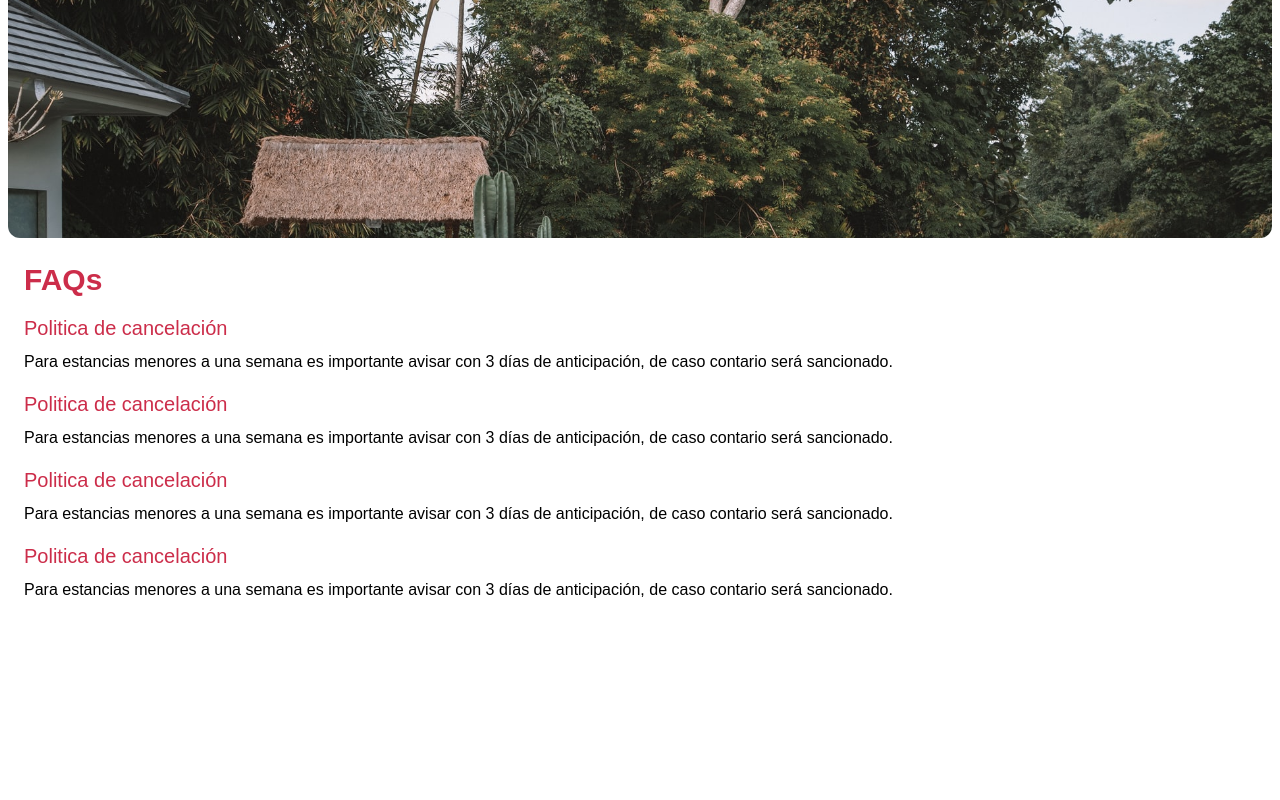
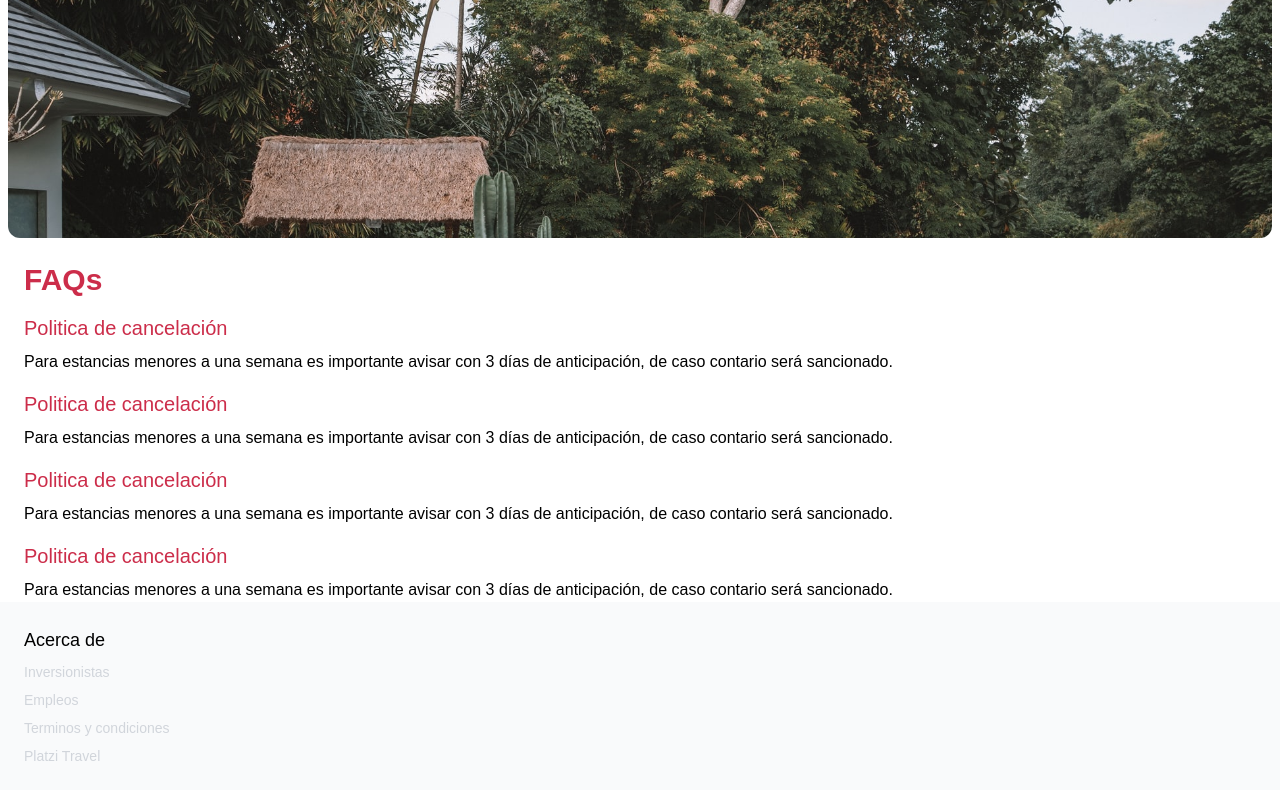
Before and after one commit to jrodriguez-wm/tailwindcss, a website: page public/index.html in a window 1280 px wide. Shown: the part 2450-3250 px from the top of the page. Drawn offline with Linux system fonts and the light colour scheme.

Commit message:
Se agrega el footer

```diff
--- a/public/index.html
+++ b/public/index.html
@@ -85,7 +85,7 @@
                 </div>
             </div>
         </div>
-        <div class="w-full h-full" id="faqs">
+        <div class="w-full h-auto" id="faqs">
             <div class="w-full h-full px-6 flex flex-col space-y-4">
                 <p class="text-3xl text-principal font-semibold mt-6">FAQs</p>
                 <div>
@@ -106,7 +106,13 @@
                 </div>
             </div>
         </div>
+        <footer class="w-full h-auto bg-gray-50 p-6 space-y-2">
+            <p class="text-lg ">Acerca de </p>
+            <p class="text-sm text-gray-300">Inversionistas </p>
+            <p class="text-sm text-gray-300">Empleos </p>
+            <p class="text-sm text-gray-300">Terminos y condiciones </p>
+            <p class="text-sm text-gray-300">Platzi Travel </p>
+        </footer>
     </section>
-    <footer></footer>
 </body>
 </html>
```
Also changed, not shown: public/css/index.css.
